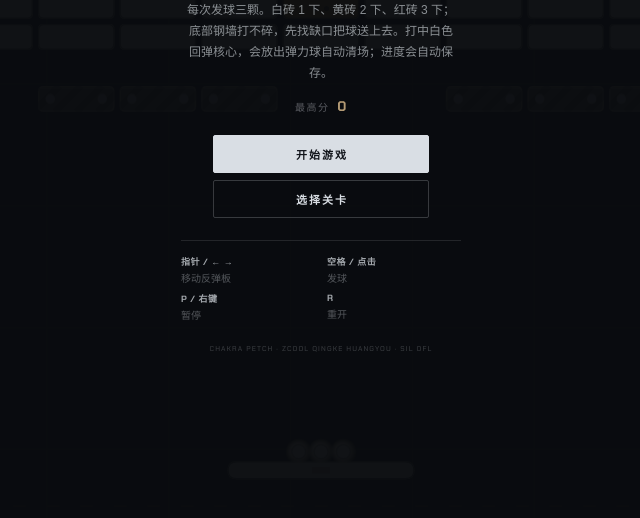
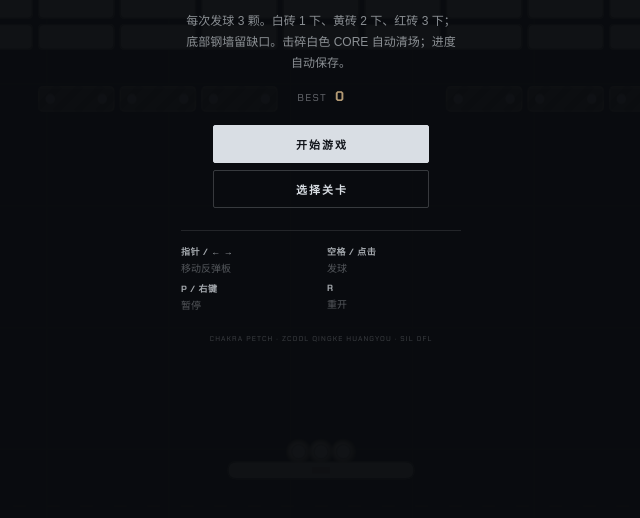
Before and after one commit to Insulindian/openchamber-brick-breaker, a website: page panel/index.html in a window 1280 px wide. Shown: the part 282-800 px from the top of the page, without its empty margins (319-959 px from the left). Drawn offline with Linux system fonts and the light colour scheme; a web font is replaced by a local one.

Commit message:
Thin bottom walls, simplify labels and README

```diff
--- a/panel/index.html
+++ b/panel/index.html
@@ -14,9 +14,9 @@
 
     <div class="hud" aria-hidden="true">
       <div class="readout">
-        <span class="k">分数 · SCORE</span>
+        <span class="k">SCORE</span>
         <span id="score" class="v">0</span>
-        <span id="combo" class="combo" hidden>连击 ×1</span>
+        <span id="combo" class="combo" hidden>COMBO ×1</span>
       </div>
       <div class="mid">
         <span id="level" class="level">LEVEL 01</span>
@@ -24,7 +24,7 @@
         <div id="powers" class="powers"></div>
       </div>
       <div class="readout right">
-        <span class="k">最高 · BEST</span>
+        <span class="k">BEST</span>
         <span id="best" class="v small">0</span>
         <div class="tools">
           <button id="sound" class="tool" type="button" aria-label="声音" title="声音">
@@ -47,11 +47,11 @@
         <p class="gate-kicker">BRICK BREAKER</p>
         <h1 class="gate-title">打砖块</h1>
         <p class="gate-sub">B R E A K O U T &nbsp;·&nbsp; A R K A N O I D</p>
-        <p id="gate-text" class="gate-text">每次发球三颗。白砖 1 下、黄砖 2 下、红砖 3 下；底部钢墙打不碎，先找缺口把球送上去。打中白色回弹核心，会放出弹力球自动清场；进度会自动保存。</p>
-        <p class="gate-best">最高分 <b id="gate-best">0</b></p>
+        <p id="gate-text" class="gate-text">每次发球 3 颗。白砖 1 下、黄砖 2 下、红砖 3 下；底部钢墙留缺口。击碎白色 CORE 自动清场；进度自动保存。</p>
+        <p class="gate-best">BEST <b id="gate-best">0</b></p>
         <p id="gate-save" class="gate-save" hidden></p>
         <div class="gate-actions">
-          <button id="continue" class="btn" type="button" hidden>继续</button>
+          <button id="continue" class="btn" type="button" hidden>CONTINUE</button>
           <button id="start" class="btn primary" type="button">开始游戏</button>
           <button id="levels" class="btn" type="button">选择关卡</button>
         </div>
@@ -86,10 +86,10 @@
     <div id="overScreen" class="screen" hidden>
       <div class="gate-inner">
         <p id="over-kicker" class="gate-kicker">GAME OVER</p>
-        <h2 id="over-title" class="screen-title">砖还在</h2>
-        <p class="over-score"><span>本局得分</span><b id="over-score">0</b></p>
-        <p id="over-best" class="gate-best">最高分 <b>0</b></p>
-        <p id="over-level" class="over-level">到达 LEVEL 01</p>
+        <h2 id="over-title" class="screen-title">GAME OVER</h2>
+        <p class="over-score"><span>SCORE</span><b id="over-score">0</b></p>
+        <p id="over-best" class="gate-best">BEST <b>0</b></p>
+        <p id="over-level" class="over-level">LEVEL 01</p>
         <div class="gate-actions">
           <button id="again" class="btn primary" type="button">再来一局</button>
         </div>
@@ -100,7 +100,7 @@
       <div class="level-inner">
         <p class="gate-kicker">LEVEL SELECT</p>
         <h2 class="screen-title">选择关卡</h2>
-        <p class="level-note">选关后从该关重新开始，分数和生命重置。</p>
+        <p class="level-note">选关会重置分数和生命。</p>
         <div id="level-grid" class="level-grid"></div>
         <div class="gate-actions">
           <button id="level-back" class="btn" type="button">返回</button>
--- a/panel/main.js
+++ b/panel/main.js
@@ -1859,8 +1859,8 @@ ${GUEST_UI_LOOK_CSS}`;
     danger: "#a96a6a"
   };
   var POWERS = {
-    split: { label: "\u5206\u88C2", short: "\u5206", color: C.white, dur: 0 },
-    life: { label: "\u52A0\u547D", short: "\u547D", color: C.rust, dur: 0 }
+    split: { label: "SPLIT", short: "S", color: C.white, dur: 0 },
+    life: { label: "LIFE", short: "L", color: C.rust, dur: 0 }
   };
   var LEVELS = [
     {
@@ -1870,7 +1870,7 @@ ${GUEST_UI_LOOK_CSS}`;
         "...C1111111C...",
         "...111111111...",
         "..11111111111..",
-        ".1111112111111.",
+        ".1111111111111.",
         ".1111111111111.",
         "...............",
         "XX..XXX..XXX..X"
@@ -1896,7 +1896,7 @@ ${GUEST_UI_LOOK_CSS}`;
         "1.1.1.1.1.1.1.1",
         ".1.1.1.1.1.1.1.",
         "1.1C1.1.1.1.1.1",
-        ".2.1.1.1.1.C.2.",
+        ".1.1.1.1.1.C.1.",
         "1.1.1.1.1.1.1.1",
         "...............",
         "X..XXX..XXX..XX"
@@ -1909,8 +1909,8 @@ ${GUEST_UI_LOOK_CSS}`;
         "...2211C1122...",
         "..2C1111111C2..",
         "...221111122...",
-        "....2211122....",
-        ".....22122.....",
+        "....1111111....",
+        ".....11111.....",
         "...............",
         "3333...3...3333"
       ]
@@ -1922,7 +1922,7 @@ ${GUEST_UI_LOOK_CSS}`;
         "111111111111111",
         "111111111111111",
         "111111111111111",
-        "111112111211111",
+        "111111111111111",
         "111111111111111",
         "...............",
         "XXXX..XXX..XXXX"
@@ -1935,8 +1935,8 @@ ${GUEST_UI_LOOK_CSS}`;
         "222..11C11..222",
         "222..11111..222",
         "2C2..11111..2C2",
-        "222..11111..222",
-        "222..11111..222",
+        "111..11111..111",
+        "111..11111..111",
         "...............",
         "XXX..XXX...X.XX"
       ]
@@ -1948,7 +1948,7 @@ ${GUEST_UI_LOOK_CSS}`;
         "...111C1C111...",
         "....1111111....",
         ".....11111.....",
-        "..2.1111111.2..",
+        "..1.1111111.1..",
         "...111111111...",
         "...............",
         "XX..XX..XX..XXX"
@@ -1961,8 +1961,8 @@ ${GUEST_UI_LOOK_CSS}`;
         "211133333331112",
         "2111111C1111112",
         "211C1111111E112",
-        "211111111111112",
-        "222222222222222",
+        "111111111111111",
+        "111111111111111",
         "...............",
         "XXXX..XXX..XXXX"
       ]
@@ -1974,7 +1974,7 @@ ${GUEST_UI_LOOK_CSS}`;
         ".1...1...1...1.",
         ".1111C11111111.",
         ".1...1...1...1.",
-        ".1111111121111.",
+        ".1111111111111.",
         ".1...1...1...1.",
         "...............",
         "XX...XXX..XX..X"
@@ -1987,8 +1987,8 @@ ${GUEST_UI_LOOK_CSS}`;
         "11111..C..11111",
         "11111.....11111",
         "22222..C..22222",
-        "22222.....22222",
-        "22222.....22222",
+        "11111.....11111",
+        "11111.....11111",
         "...............",
         "XXXXX.....XXXXX"
       ]
@@ -2000,8 +2000,8 @@ ${GUEST_UI_LOOK_CSS}`;
         "..22221112222..",
         ".222211C112222.",
         "..22221112222..",
-        "...E2221222E...",
-        "....2222222....",
+        "...E1111111E...",
+        "....1111111....",
         "...............",
         "XXX..XXX...XXXX"
       ]
@@ -2013,8 +2013,8 @@ ${GUEST_UI_LOOK_CSS}`;
         "11111..C..11111",
         "1111.......1111",
         "11222.....22211",
-        "11222.....22211",
-        "1.222.....222.1",
+        "11111.....11111",
+        "1.111.....111.1",
         "...............",
         "XX..XXX..XX..XX"
       ]
@@ -2052,8 +2052,8 @@ ${GUEST_UI_LOOK_CSS}`;
         "..222.111.222..",
         "1111111C1111111",
         "..222.111.222..",
-        "..222.1E1.222..",
-        "..222.111.222..",
+        "..111.1E1.111..",
+        "..111.111.111..",
         "...............",
         "XXX..XXXX..XXXX"
       ]
@@ -2065,7 +2065,7 @@ ${GUEST_UI_LOOK_CSS}`;
         ".211C.....E112.",
         ".211...C...112.",
         ".2111.....1112.",
-        "..21111111112..",
+        "..11111111111..",
         "....1111111....",
         "...............",
         "XXXXX..XX..XXXX"
@@ -2078,8 +2078,8 @@ ${GUEST_UI_LOOK_CSS}`;
         "11C11.....11C11",
         "1111111.1111111",
         "1111111C1111111",
-        "122222111222221",
-        "122222111222221",
+        "111111111111111",
+        "111111111111111",
         "...............",
         "XX..XXX..XX..XX"
       ]
@@ -2091,7 +2091,7 @@ ${GUEST_UI_LOOK_CSS}`;
         "222....C....222",
         "222.........222",
         "222.111C111.222",
-        "222.........222",
+        "111.........111",
         "...............",
         "...............",
         "XXXX..XXX..XXXX"
@@ -2104,8 +2104,8 @@ ${GUEST_UI_LOOK_CSS}`;
         ".11..11C1...11.",
         ".1.111...11.11.",
         "...11C11.1..111",
-        ".121..11..1E.1.",
-        ".1..111.111.21.",
+        ".111..11..1E.1.",
+        ".1..111.111.11.",
         "....1...1...1..",
         "333..33..33..33"
       ]
@@ -2118,8 +2118,8 @@ ${GUEST_UI_LOOK_CSS}`;
         "11C222222222C11",
         "111222333222111",
         "1112E22222E2111",
-        "222222222222222",
-        "2222222E2222222",
+        "111111111111111",
+        "1111111E1111111",
         "...............",
         "XXXX..XXX..XXXX"
       ]
@@ -2130,42 +2130,42 @@ ${GUEST_UI_LOOK_CSS}`;
         ".1111111111111111111111.111",
         "11111.111111111111111111111",
         "1111111111.11C1111111111111",
-        "111111111111111.11111111111",
-        "11111111111111111111.111111",
+        "112111111111111.11111111111",
+        "11111111111111111211.111111",
         "11.1111111111111111111111.1",
-        "11111C1.1111111111111C11111",
-        "111111111111.11111111111111",
+        "11112C1.1111111111131C11111",
+        "111111111111.11111121111111",
         "11111111111111111.111111111",
-        "1111111111111111111111.1111",
-        "2111.1211111211111211111211",
-        "211111211.11211111211111211",
-        "21111121111121.111211111211",
-        "2111112111112111112.1111211",
-        "2.1111211111211111211111.11",
-        "211111.11111211111211111211",
-        "21111121111.211111211111211",
-        "2111112111112111.1211111211",
-        "211111211111211111211.11211",
-        "211.1121111121111121111121.",
-        "21111121.111211111211111211",
-        "2111112111112.1111211111211",
-        "211111211111211111.11111211",
-        ".1111121111121111121111.211",
-        "21111.211111211111211111211",
-        "2111112111.1211111211111211",
-        "211111211111211.11211111211",
-        "21111121111121111121.111211",
-        "32.2322232223222322232223.2",
-        "3222322.3222322232223222322",
-        "322232223222.22232223222322",
-        "32223222322232223.223222322",
-        "32223222E222322232E232.2322",
-        "3222.2223222322232223222322",
-        "322232223.22322232223222322",
-        "3222322232223E.232223222322",
-        "3222E22232223222322.32E2322",
-        "3.2232223222322232223222.22",
-        "322232.23222322232223222322",
+        "1111112111111111111111.1111",
+        "1111.1111111111111111211111",
+        "111111311.11111111111111111",
+        "11111111211111.111111111111",
+        "1111111111111111111.1112111",
+        "1.1111111111111111111111.11",
+        "111111.11121111111111111111",
+        "11111111111.111111111111121",
+        "1111111111111111.1111111131",
+        "111111111111211111111.11111",
+        "111.1111111111111111111111.",
+        "11111111.111111111111111111",
+        "1111111111111.2111111111111",
+        "111111111111311111.11111111",
+        ".2111111111111111111111.111",
+        "11111.111111111121111111111",
+        "1111111111.1111111111111111",
+        "111211111111111.11111111111",
+        "11111111111111111121.111111",
+        "11.1111111111111111111111.1",
+        "1111121.1111111111111111111",
+        "111111111111.11111112111111",
+        "11111111111111111.111111111",
+        "11111111E111111111E111.1111",
+        "1111.1111111111111111111111",
+        "111111111.11111111111111111",
+        "1111111111111E.111111111111",
+        "1111E11111111111111.11E1111",
+        "1.1111111111111111111111.11",
+        "111111.11111111111111111111",
         "XXXX...XXXXX...XXXXX...XXXX"
       ]
     },
@@ -2175,44 +2175,44 @@ ${GUEST_UI_LOOK_CSS}`;
         "111111111111111111111111111111",
         "111111111111111111111111111111",
         "1111.11111111.1C111111.1111111",
+        "1121.11111111.11111111.1111111",
+        "1111.11111111.11121111.1111111",
+        "..............................",
+        "1111.11111111.11111311.1111111",
+        "1111.C1111111.11111211.1C11111",
+        "1111.11111111.11111111.1111111",
+        "1111.12111111.11111111.1111111",
+        "1111.11111111.11111112.1111111",
+        "1111.13111111.11111111.1111111",
+        "1111.11121111.11111111.1111111",
+        "1111.11111111.11111111.2111111",
+        "1111.11111111.11111111.1111111",
+        "..............................",
+        "1111.11111111.11111111.1121111",
+        "1111.11111111.11111111.1131111",
+        "1111.11111112.11111111.1111111",
+        "1111.11111111.11111111.1111211",
+        "1111.11111111.11111111.1111111",
+        "1111.11111111.21111111.1111111",
+        "1111.11111113.11111111.1111112",
+        "1211.11111111.11111111.1111111",
+        "1111.11111111.11211111.1111111",
+        "..............................",
+        "1112.11111111.11111111.1111111",
+        "1111.11111111.11112111.1111111",
+        "1111.11111111.11111111.1111111",
+        "1111.21111111.11111111.1111111",
+        "1111.11111111.11111121.1111111",
+        "111E.11111111.11111111.1111E11",
+        "1111.11211111.11111111.1111111",
+        "1111.11111111.11113111.1111111",
+        "1111.11E11111.11111111E1111111",
+        "..............................",
+        "1111.11111111.11111111.1111111",
+        "1111.11111111.E1111111.1111111",
+        "1111.11111111.111E1111.1111111",
         "1111.11111111.11111111.1111111",
         "1111.11111111.11111111.1111111",
-        "..............................",
-        "1111.11111111.11111111.1111111",
-        "1111.C1111111.11111111.1C11111",
-        "1111.11111111.11111111.1111111",
-        "1111.11111111.11111111.1111111",
-        "1111.11111111.11111111.1111111",
-        "1111.11111111.11111111.1111111",
-        "2111.21111211.12111121.1121111",
-        "2111.21111211.12111121.1121111",
-        "2111.21111211.12111121.1121111",
-        "..............................",
-        "2111.21111211.12111121.1121111",
-        "2111.21111211.12111121.1121111",
-        "2111.21111211.12111121.1121111",
-        "2111.21111211.12111121.1121111",
-        "2111.21111211.12111121.1121111",
-        "2111.21111211.12111121.1121111",
-        "2111.21111211.12111121.1121111",
-        "2111.21111211.12111121.1121111",
-        "2111.21111211.12111121.1121111",
-        "..............................",
-        "2111.21111211.12111121.1121111",
-        "2111.21111211.12111121.1121111",
-        "2111.21111211.12111121.1121111",
-        "2111.21111211.12111121.1121111",
-        "3223.23223223.23223223.2322322",
-        "322E.23223223.23223223.2322E22",
-        "3223.23223223.23223223.2322322",
-        "3223.23223223.23223223.2322322",
-        "3223.23E23223.23223223E2322322",
-        "..............................",
-        "3223.23223223.23223223.2322322",
-        "3223.23223223.E3223223.2322322",
-        "3223.23223223.232E3223.2322322",
-        "3223.23223223.23223223.2322322",
-        "3223.23223223.23223223.2322322",
         "XXXXX...XXXXXX...XXXXXX...XXXX"
       ]
     }
@@ -2585,12 +2585,12 @@ ${GUEST_UI_LOOK_CSS}`;
     var run = S.savedRun;
     if (run) {
       continueBtn.hidden = false;
-      continueBtn.textContent = "\u7EE7\u7EED LEVEL " + pad2(run.level);
+      continueBtn.textContent = "CONTINUE " + pad2(run.level);
       continueBtn.classList.add("primary");
       startBtn.classList.remove("primary");
       startBtn.textContent = "\u91CD\u65B0\u5F00\u59CB";
       gateSave.hidden = false;
-      gateSave.textContent = "\u5DF2\u4FDD\u5B58\uFF1ALEVEL " + pad2(run.level) + " \xB7 " + fmt(run.score) + " \u5206 \xB7 " + run.lives + " \u547D";
+      gateSave.textContent = "SAVED \xB7 LEVEL " + pad2(run.level) + " \xB7 " + fmt(run.score) + " PTS \xB7 " + run.lives + " LIVES";
     } else {
       continueBtn.hidden = true;
       continueBtn.classList.remove("primary");
@@ -2849,7 +2849,7 @@ ${GUEST_UI_LOOK_CSS}`;
     hideScreens();
     hint.classList.remove("dim");
     var tier = Math.floor((S.level - 1) / LEVELS.length);
-    if (!S.mega) showBanner("LEVEL " + pad2(S.level), tier > 0 ? "\u8010\u4E45 +" + tier : "", 1.6);
+    if (!S.mega) showBanner("LEVEL " + pad2(S.level), tier > 0 ? "HP +" + tier : "", 1.6);
     if (DROP_ALL) debugDrops();
     updateHud();
     saveRun();
@@ -2923,11 +2923,11 @@ ${GUEST_UI_LOOK_CSS}`;
     Sound.over();
     hint.classList.add("dim");
     overScore.textContent = fmt(S.score);
-    overBest.innerHTML = "\u6700\u9AD8\u5206 <b>" + fmt(S.best) + "</b>";
+    overBest.innerHTML = "BEST <b>" + fmt(S.best) + "</b>";
     overBest.classList.toggle("record", S.newBest);
-    overLevel.textContent = "\u5230\u8FBE LEVEL " + pad2(S.level);
-    overTitle.textContent = S.newBest ? "\u65B0\u7EAA\u5F55" : "\u7816\u8FD8\u5728";
-    overKicker.textContent = S.newBest ? "NEW RECORD" : "GAME OVER";
+    overLevel.textContent = "LEVEL " + pad2(S.level);
+    overTitle.textContent = S.newBest ? "NEW RECORD" : "GAME OVER";
+    overKicker.textContent = "RESULT";
     show(overScreen);
     updateHud();
   }
@@ -2948,7 +2948,7 @@ ${GUEST_UI_LOOK_CSS}`;
       return;
     }
     saveRun();
-    showBanner("MISS", "\u8FD8\u5269 " + S.lives + " \u6761\u547D", 1.1);
+    showBanner("MISS", S.lives + " LIVES LEFT", 1.1);
     S.respawn = 0.85;
   }
   function clearLevel() {
@@ -2964,7 +2964,7 @@ ${GUEST_UI_LOOK_CSS}`;
     S.balls = [];
     S.orbs = [];
     S.drops = [];
-    showBanner("LEVEL CLEAR", "+" + fmt(bonus) + " \xB7 \u4E0B\u4E00\u5173", 2.2);
+    showBanner("LEVEL CLEAR", "+" + fmt(bonus) + " \xB7 NEXT", 2.2);
     S.nextTimer = 2.1;
     updateHud();
     saveRun(S.level + 1);
@@ -3143,11 +3143,11 @@ ${GUEST_UI_LOOK_CSS}`;
       });
     }
     addSparks(x, y, C.sand, 18);
-    addPop(x, y - 12, "\u56DE\u5F39", C.sand);
+    addPop(x, y - 12, "CORE", C.sand);
     S.shake = Math.max(S.shake, 5);
     S.flash = Math.max(S.flash, 0.16);
     Sound.frenzy();
-    showBanner("\u56DE\u5F39\u6838\u5FC3", "\u5F39\u529B\u7403\u81EA\u52A8\u6E05\u573A 7 \u79D2", 1.1);
+    showBanner("CORE", "AUTO CLEAR 7s", 1.1);
     updateHud();
   }
   function stepOrb(o, dt) {
@@ -3877,7 +3877,7 @@ ${GUEST_UI_LOOK_CSS}`;
       hudCache.lives = S.lives;
     }
     var mult = comboMult();
-    var combo = S.combo >= 2 ? "\u8FDE\u51FB " + S.combo + (mult > 1 ? " \xB7 \xD7" + mult : "") : "";
+    var combo = S.combo >= 2 ? "COMBO " + S.combo + (mult > 1 ? " \xB7 \xD7" + mult : "") : "";
     if (combo !== hudCache.combo) {
       comboEl.hidden = !combo;
       comboEl.textContent = combo;
@@ -3885,14 +3885,14 @@ ${GUEST_UI_LOOK_CSS}`;
     }
     var parts = "";
     if (S.balls.length > 3) {
-      parts += '<span class="power"><b style="background:' + C.white + ";color:" + C.white + '"></b>\u7403 \xD7' + S.balls.length + "</span>";
+      parts += '<span class="power"><b style="background:' + C.white + ";color:" + C.white + '"></b>BALLS \xD7' + S.balls.length + "</span>";
     }
     if (S.orbs.length > 0) {
       var orbLeft = 0;
       for (var o = 0; o < S.orbs.length; o += 1) {
         orbLeft = Math.max(orbLeft, S.orbs[o].life);
       }
-      parts += '<span class="power"><b style="background:' + C.sand + ";color:" + C.sand + '"></b>\u56DE\u5F39 \xD7' + S.orbs.length + "<em>" + Math.ceil(orbLeft) + "s</em></span>";
+      parts += '<span class="power"><b style="background:' + C.sand + ";color:" + C.sand + '"></b>CORE \xD7' + S.orbs.length + "<em>" + Math.ceil(orbLeft) + "s</em></span>";
     }
     if (parts !== hudCache.powers) {
       powersEl.innerHTML = parts;
@@ -3926,7 +3926,7 @@ ${GUEST_UI_LOOK_CSS}`;
         cores += (def.rows[r].match(/C/g) || []).length;
       }
       var current = S.savedRun && S.savedRun.level === i + 1;
-      html += '<button type="button" class="level-card' + (current ? " current" : "") + '" data-level="' + (i + 1) + '"><span class="num">' + pad2(i + 1) + '</span><span class="meta">' + cores + " \u6838\u5FC3" + (current ? " \xB7 \u5B58\u6863" : "") + "</span></button>";
+      html += '<button type="button" class="level-card' + (current ? " current" : "") + '" data-level="' + (i + 1) + '"><span class="num">' + pad2(i + 1) + '</span><span class="meta">' + cores + " CORE" + (current ? " \xB7 SAVE" : "") + "</span></button>";
     }
     levelGrid.innerHTML = html;
   }
```
Also changed, not shown: src/main.js (+115 -115 lines), README.md, docs/screenshot.png.
